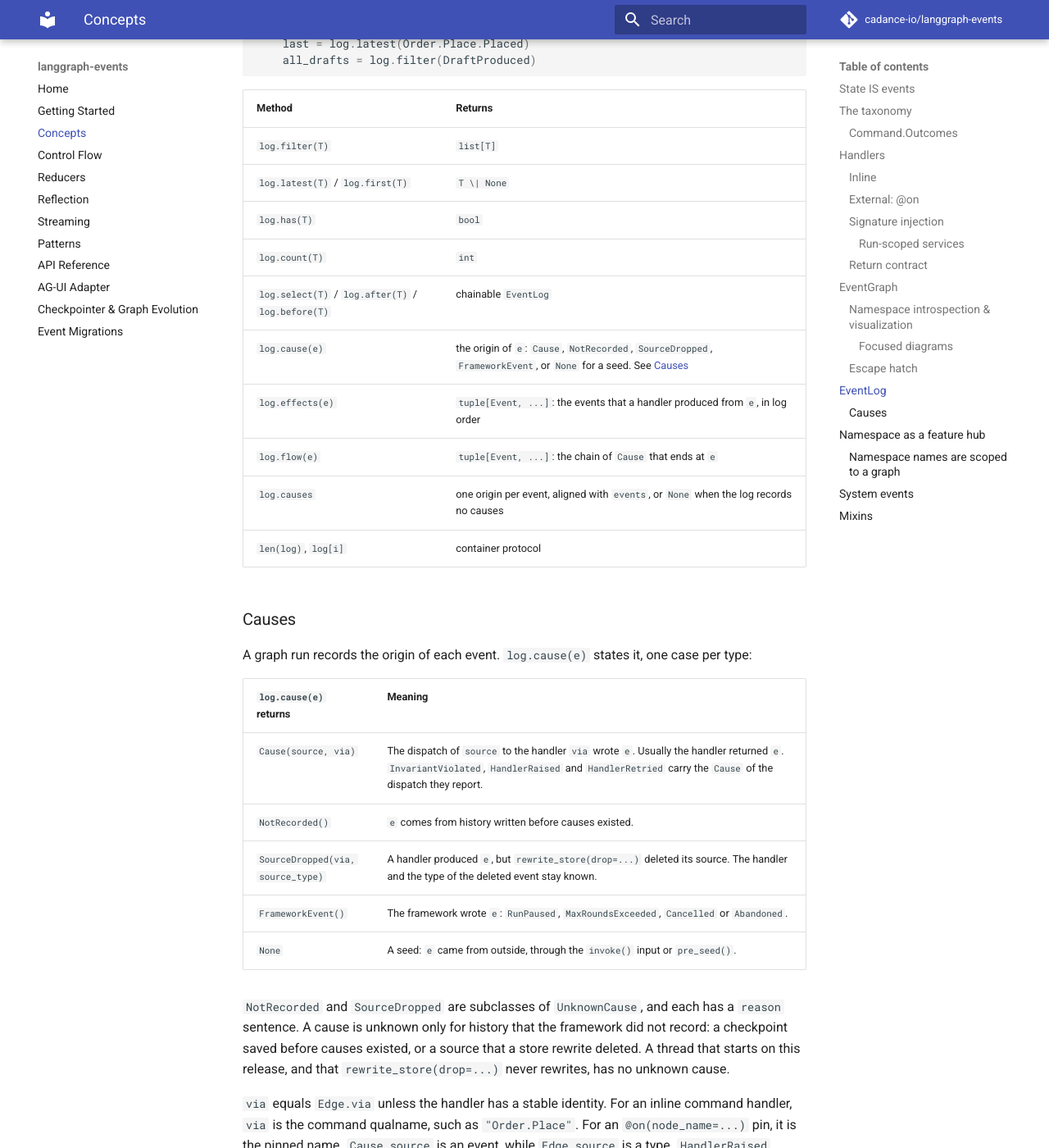
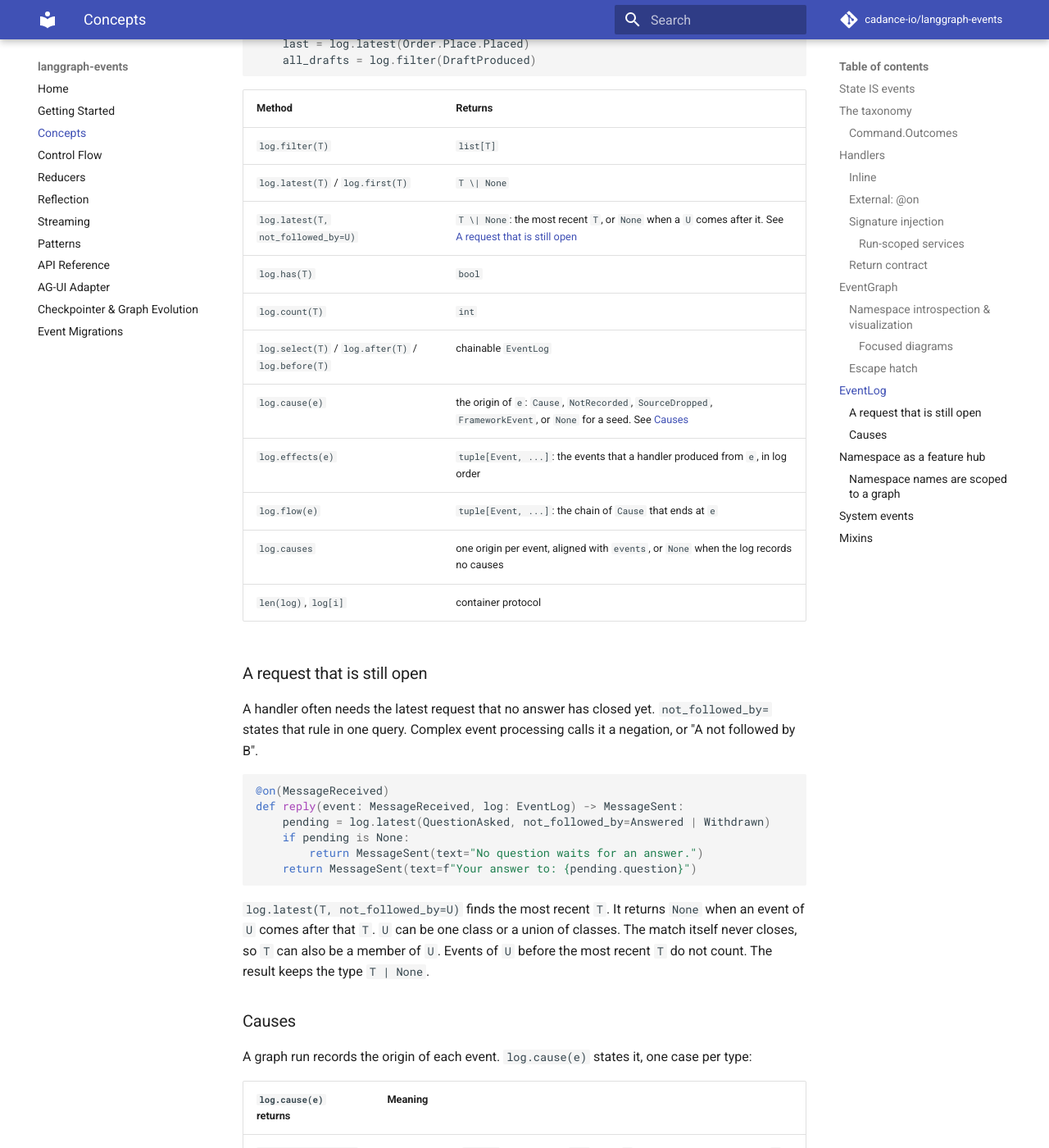
Before and after one commit to cadance-io/langgraph-events, an MkDocs documentation site: the page built from docs/concepts.md, in a window 1280 px wide and 1400 px high, scrolled down 7567 px. Shown: the whole window at 82% size. Built offline with MkDocs 1.6.1 and Material for MkDocs 9.7.7, drawn with Linux system fonts in a browser that asks for light colours; comment, search, counter and statistics services are not loaded.

Commit message:
feat: latest(T, not_followed_by=U) finds the latest T that no U follows
A handler often reads "the latest request that is still open". Before,
it walked log.events by hand: EventLog.latest takes one type, and a
union of types does not type-check as type[T].

latest() takes a keyword not_followed_by. It returns None when an event
of that class or union comes after the most recent match. The match
itself never closes, so T can be a member of U. The result keeps the
type T | None. Complex event processing calls this pattern a negation,
or "A not followed by B".

Co-Authored-By: Claude Opus 5.5 <noreply@anthropic.com>
Claude-Session: https://claude.ai/code/session_01Vy7zkH7L9iYWjHgdXrCbRp

````diff
--- a/docs/concepts.md
+++ b/docs/concepts.md
@@ -271,6 +271,7 @@ def evaluate(event: DraftProduced, log: EventLog) -> CritiqueReceived | FinalDra
 |---|---|
 | `log.filter(T)` | `list[T]` |
 | `log.latest(T)` / `log.first(T)` | `T \| None` |
+| `log.latest(T, not_followed_by=U)` | `T \| None`: the most recent `T`, or `None` when a `U` comes after it. See [A request that is still open](#a-request-that-is-still-open) |
 | `log.has(T)` | `bool` |
 | `log.count(T)` | `int` |
 | `log.select(T)` / `log.after(T)` / `log.before(T)` | chainable `EventLog` |
@@ -279,6 +280,26 @@ def evaluate(event: DraftProduced, log: EventLog) -> CritiqueReceived | FinalDra
 | `log.flow(e)` | `tuple[Event, ...]`: the chain of `Cause` that ends at `e` |
 | `log.causes` | one origin per event, aligned with `events`, or `None` when the log records no causes |
 | `len(log)`, `log[i]` | container protocol |
+
+### A request that is still open
+
+A handler often needs the latest request that no answer has closed yet.
+`not_followed_by=` states that rule in one query. Complex event processing calls
+it a negation, or "A not followed by B".
+
+```python
+@on(MessageReceived)
+def reply(event: MessageReceived, log: EventLog) -> MessageSent:
+    pending = log.latest(QuestionAsked, not_followed_by=Answered | Withdrawn)
+    if pending is None:
+        return MessageSent(text="No question waits for an answer.")
+    return MessageSent(text=f"Your answer to: {pending.question}")
+```
+
+`log.latest(T, not_followed_by=U)` finds the most recent `T`. It returns `None` when
+an event of `U` comes after that `T`. `U` can be one class or a union of classes. The
+match itself never closes, so `T` can also be a member of `U`. Events of `U` before
+the most recent `T` do not count. The result keeps the type `T | None`.
 
 ### Causes
 
````
Also changed, not shown: CHANGELOG.md (+8 -0 lines), 3 other files.
